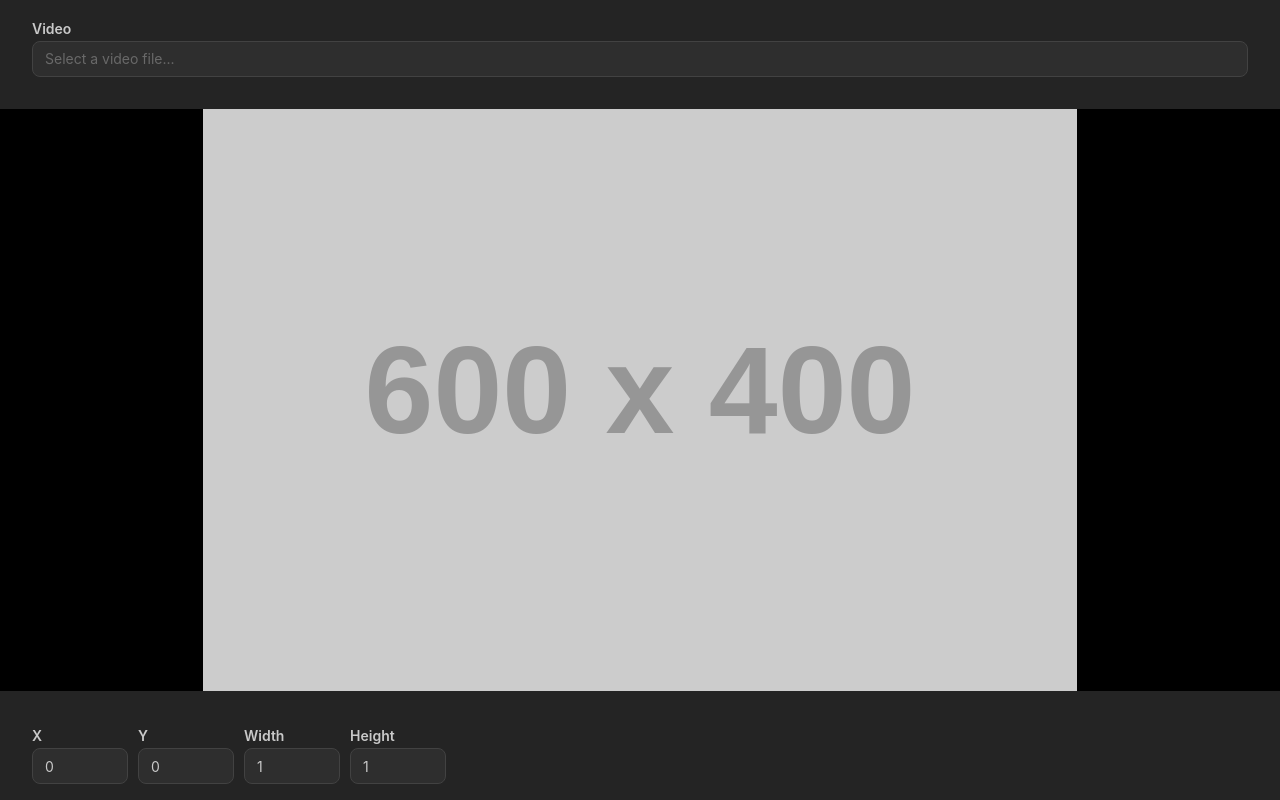
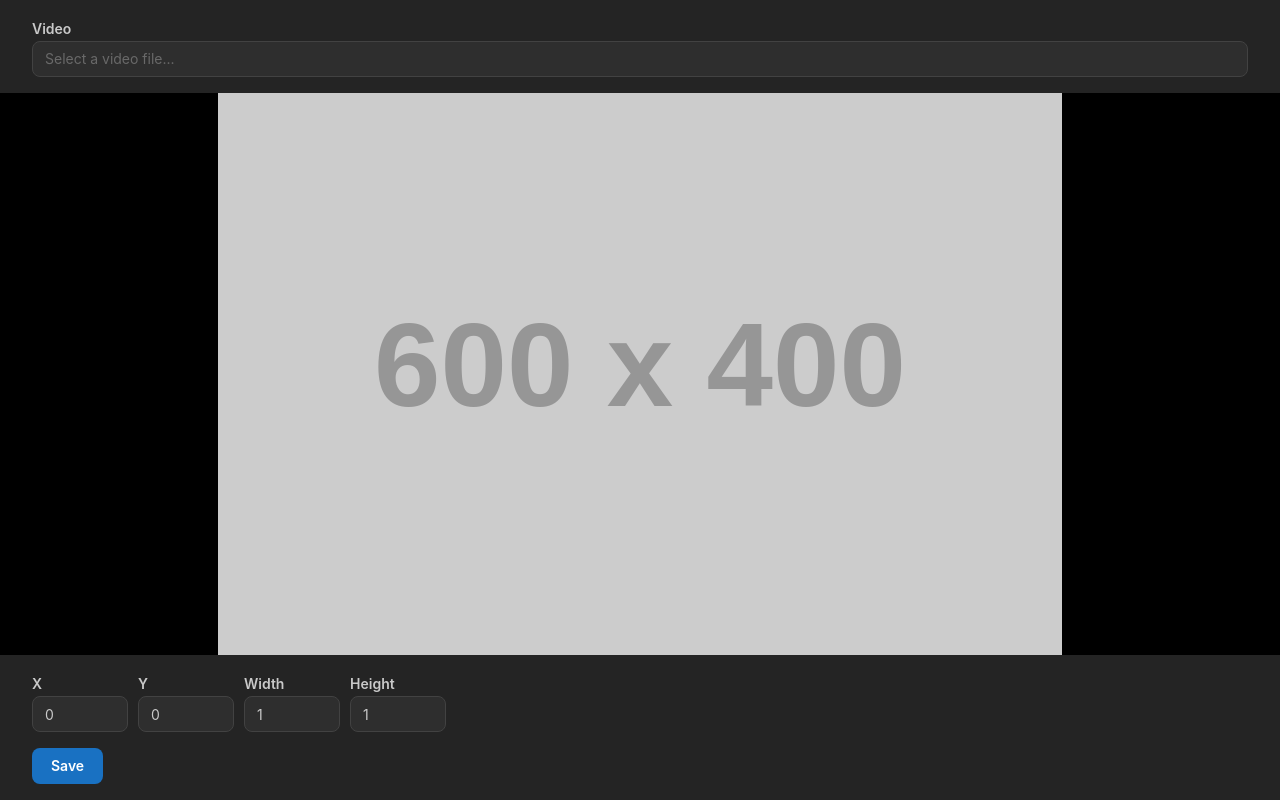
Before and after one commit to stuartstew/video-cropper, a React (Vite) app: page / in a window 1280 px wide. Built offline with nearby package versions, Linux system fonts and the light colour scheme.

Commit message:
feat: add save button

```diff
--- a/src/app.tsx
+++ b/src/app.tsx
@@ -3,6 +3,7 @@ import "@mantine/core/styles.css";
 import { Box, MantineProvider, Stack } from "@mantine/core";
 import { FrameCrop } from "./components/frame-crop";
 import { ROIInput } from "./components/roi-input";
+import { SaveButton } from "./components/save-button";
 import { VideoInput } from "./components/video-input";
 import { useCrop } from "./hooks/use-crop";
 
@@ -11,10 +12,10 @@ const App = () => {
 
   return (
     <MantineProvider defaultColorScheme="dark">
-      <Stack h="100vh" display="flex">
+      <Stack h="100vh" display="flex" gap={0}>
         <VideoInput />
         <FrameCrop />
-        <Box px="xl" py="md">
+        <Box px="xl" pt="md">
           <ROIInput
             x={x}
             y={y}
@@ -26,6 +27,9 @@ const App = () => {
             onChangeHeight={changeHeight}
           />
         </Box>
+        <Box px="xl" pt="md" pb="md">
+          <SaveButton />
+        </Box>
       </Stack>
     </MantineProvider>
   );
--- /dev/null
+++ b/src/components/save-button.tsx
@@ -0,0 +1,5 @@
+import { Button } from "@mantine/core";
+
+export const SaveButton = () => {
+  return <Button>Save</Button>;
+};
```
